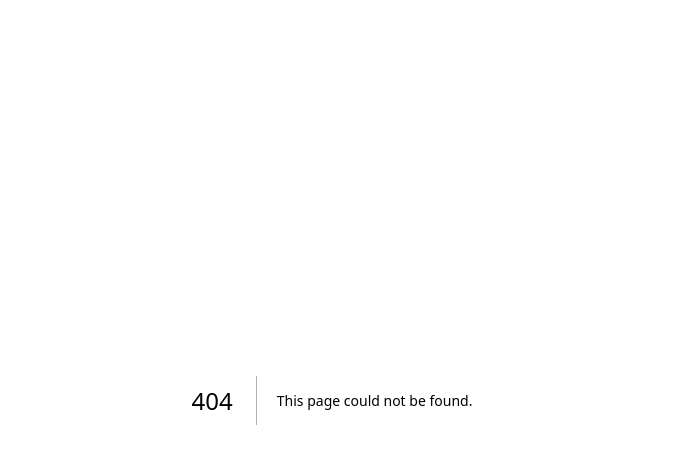
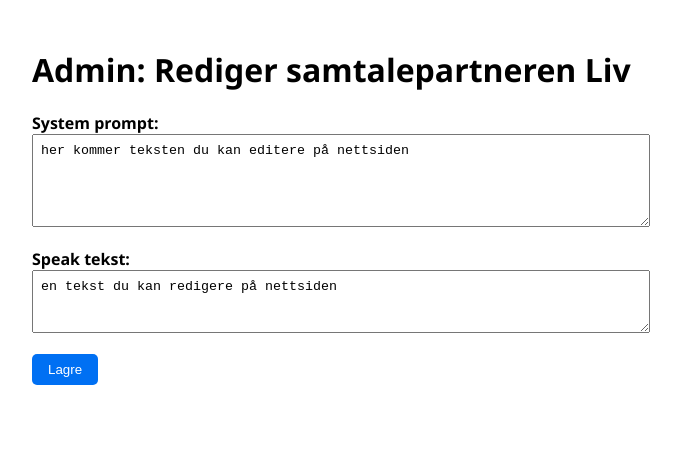
Before and after one commit to anderswr/chatbox-config, a Next.js app: page /admin in a window 1280 px wide. Before the commit this address had no page. Shown: the top 464 px of the page, without its empty margins (308-989 px from the left). Built offline with nearby package versions, Linux system fonts and the light colour scheme.

Commit message:
Create admin.js

```diff
--- /dev/null
+++ b/pages/admin.js
@@ -0,0 +1,65 @@
+import { useState, useEffect } from "react";
+
+export default function Admin() {
+  // Defaultverdier, kan hentes fra backend senere
+  const [systemPrompt, setSystemPrompt] = useState(
+    "her kommer teksten du kan editere på nettsiden"
+  );
+  const [speakText, setSpeakText] = useState(
+    "en tekst du kan redigere på nettsiden"
+  );
+
+  // Her kan du legge til lagring til backend / API senere
+  const handleSave = () => {
+    alert("Tekstene er lagret (funksjonalitet kan bygges videre)");
+  };
+
+  return (
+    <div
+      style={{
+        maxWidth: "600px",
+        margin: "3rem auto",
+        fontFamily:
+          "'Segoe UI', Tahoma, Geneva, Verdana, sans-serif",
+      }}
+    >
+      <h1>Admin: Rediger samtalepartneren Liv</h1>
+
+      <label htmlFor="systemPrompt" style={{ fontWeight: "bold" }}>
+        System prompt:
+      </label>
+      <textarea
+        id="systemPrompt"
+        value={systemPrompt}
+        onChange={(e) => setSystemPrompt(e.target.value)}
+        rows={5}
+        style={{ width: "100%", padding: "0.5rem", marginBottom: "1rem" }}
+      />
+
+      <label htmlFor="speakText" style={{ fontWeight: "bold" }}>
+        Speak tekst:
+      </label>
+      <textarea
+        id="speakText"
+        value={speakText}
+        onChange={(e) => setSpeakText(e.target.value)}
+        rows={3}
+        style={{ width: "100%", padding: "0.5rem", marginBottom: "1rem" }}
+      />
+
+      <button
+        onClick={handleSave}
+        style={{
+          padding: "0.5rem 1rem",
+          backgroundColor: "#0070f3",
+          color: "white",
+          border: "none",
+          borderRadius: "5px",
+          cursor: "pointer",
+        }}
+      >
+        Lagre
+      </button>
+    </div>
+  );
+}
```
